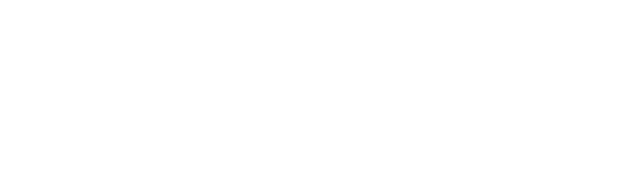
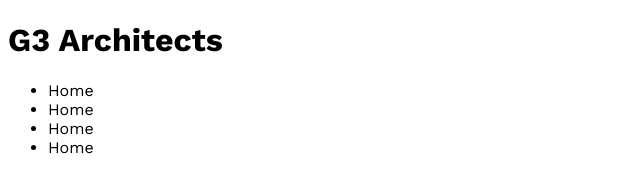
Before and after one commit to Shakibcs/g3-architects-website, a plain HTML site: page styles/index.html in a window 1280 px wide. Shown: the whole page, without its empty margins (0-640 px from the left). Drawn offline with nearby package versions, Linux system fonts and the light colour scheme.

Commit message:
google fonts work sans added to the style

```diff
--- a/styles/architects.css
+++ b/styles/architects.css
@@ -0,0 +1,9 @@
+
+
+/*google fonts work sans*/
+  @import url('https://fonts.googleapis.com/css2?family=Lato:wght@400;700&family=Work+Sans:wght@400;500;600;700;800&display=swap');
+
+*{
+    font-family: 'Lato', sans-serif;
+font-family: 'Work Sans', sans-serif;
+}
--- a/styles/index.html
+++ b/styles/index.html
@@ -5,9 +5,18 @@
     <meta name="viewport" content="width=device-width, initial-scale=1.0">
     <title>G3 Architects Web</title>
     <link rel="stylesheet" href="/styles/architects.css">
+
 </head>
 <body>
-    <header></header>
+    <header>
+        <h1>G3 Architects</h1>
+        <ul>
+            <li>Home</li>
+            <li>Home</li>
+            <li>Home</li>
+            <li>Home</li>
+        </ul>
+    </header>
     <main></main>
     <footer></footer>
 </body>
```
